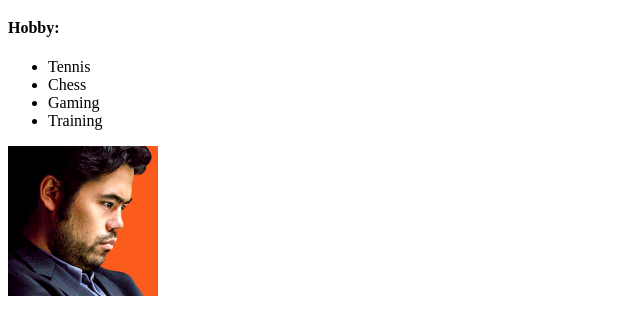
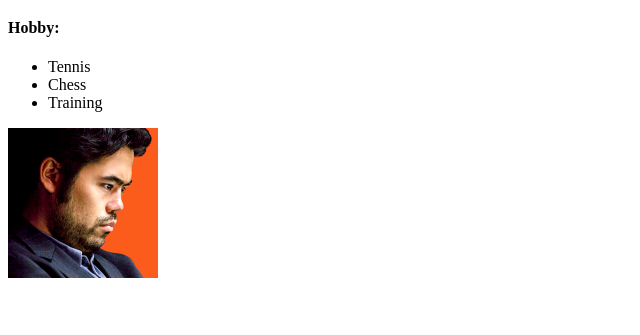
Before and after one commit to MRayimov/ozim-haqimda-sayt, a plain HTML site: page index.html in a window 1280 px wide. Shown: the part 61-396 px from the top of the page, without its empty margins (0-640 px from the left). Drawn offline with Linux system fonts and the light colour scheme.

Commit message:
Hobbydan  gaming ochdi

```diff
--- a/index.html
+++ b/index.html
@@ -12,7 +12,6 @@
     <ul>
       <li>Tennis</li>
       <li>Chess</li>
-      <li>Gaming</li>
       <li>Training</li>
     </ul>
     <img src="./hikaru.png" alt="" />
```
